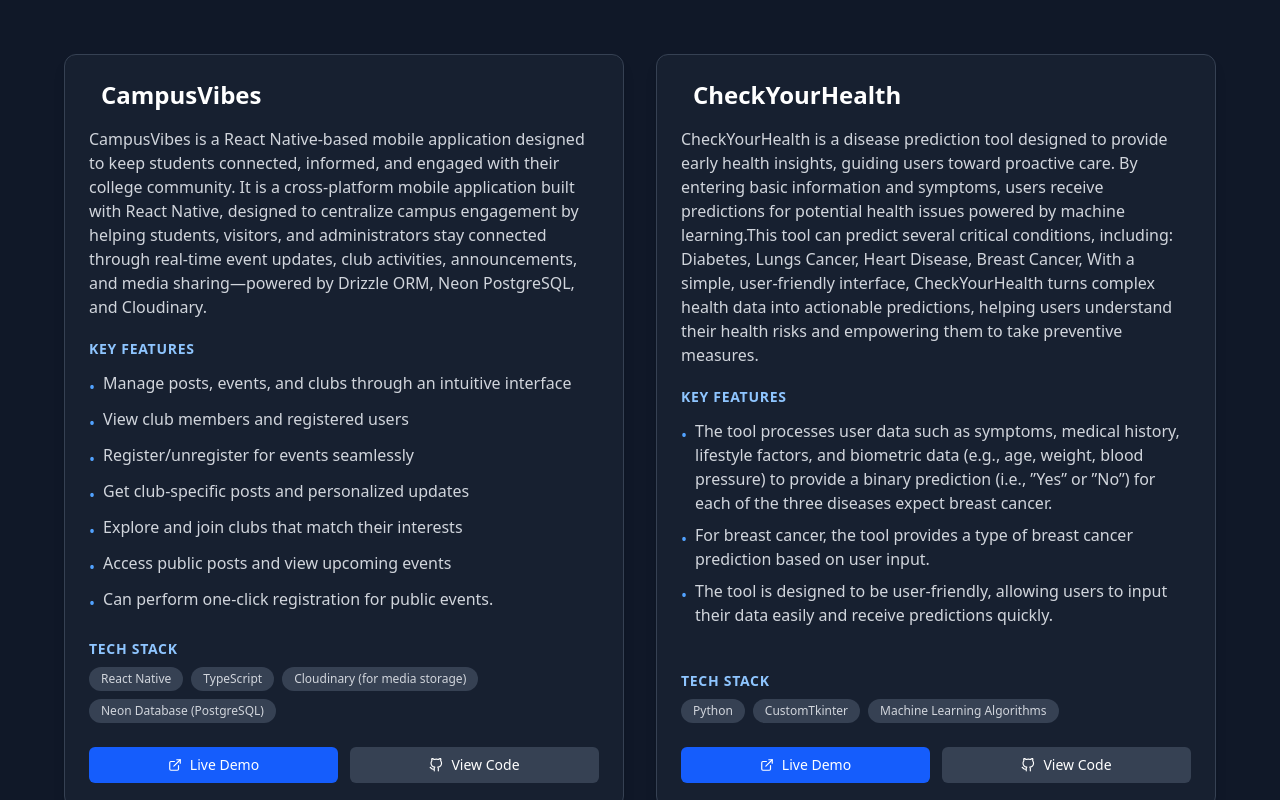
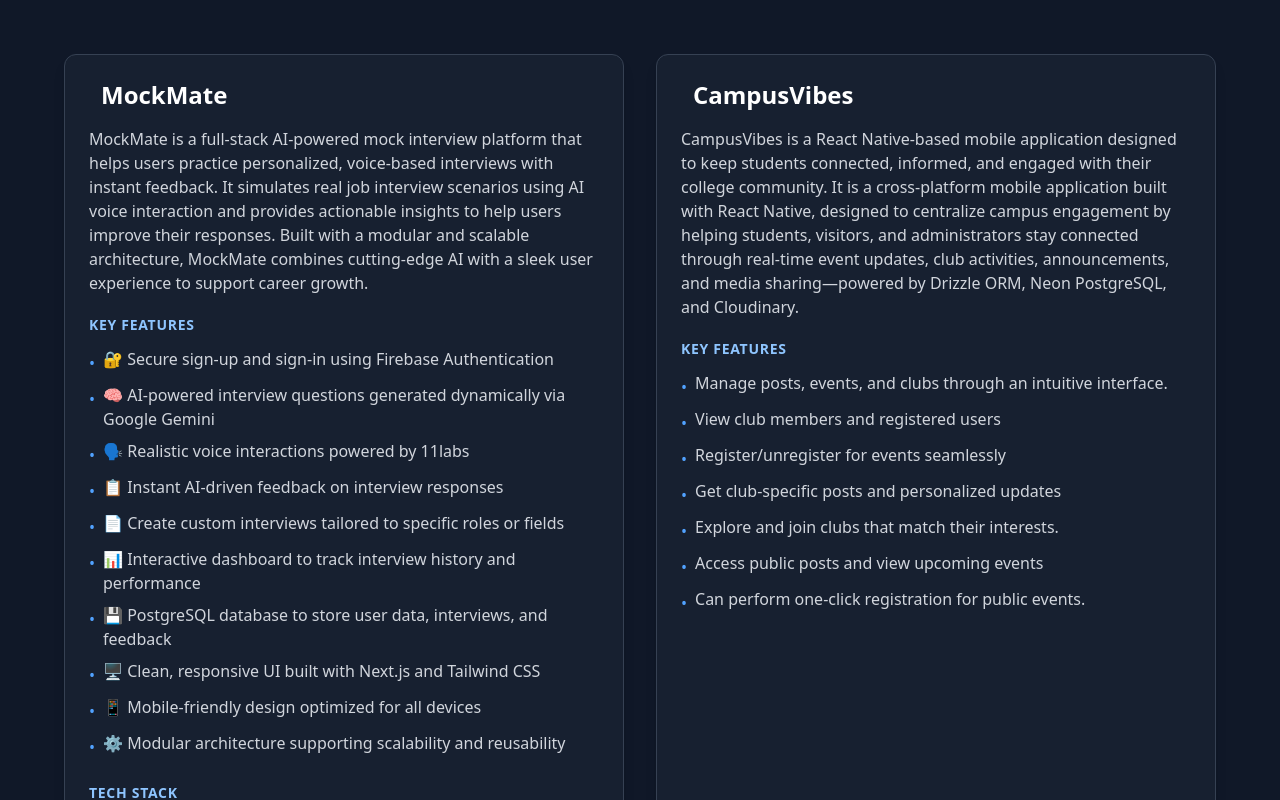
Before and after one commit to yashsrivastavaaa/Portfolio, a React (Vite) app: page / in a window 1280 px wide. Shown: the part 2220-3020 px from the top of the page. Built offline with nearby package versions, Linux system fonts and the light colour scheme.

Commit message:
Data.jsx

```diff
--- a/src/Data.jsx
+++ b/src/Data.jsx
@@ -46,6 +46,7 @@
   "JavaScript (ES6+)",
   "TypeScript",
   "React.js",
+  "Next.js",
   "React Native",
   "Tailwind CSS",
 ];
@@ -63,16 +64,47 @@
 export const projects = [
   {
     id: 1,
+  title: "MockMate",
+  icon: " ",
+  description:
+    "MockMate is a full-stack AI-powered mock interview platform that helps users practice personalized, voice-based interviews with instant feedback. It simulates real job interview scenarios using AI voice interaction and provides actionable insights to help users improve their responses. Built with a modular and scalable architecture, MockMate combines cutting-edge AI with a sleek user experience to support career growth.",
+  features: [
+    "🔐 Secure sign-up and sign-in using Firebase Authentication",
+    "🧠 AI-powered interview questions generated dynamically via Google Gemini",
+    "🗣️ Realistic voice interactions powered by 11labs",
+    "📋 Instant AI-driven feedback on interview responses",
+    "📄 Create custom interviews tailored to specific roles or fields",
+    "📊 Interactive dashboard to track interview history and performance",
+    "💾 PostgreSQL database to store user data, interviews, and feedback",
+    "🖥️ Clean, responsive UI built with Next.js and Tailwind CSS",
+    "📱 Mobile-friendly design optimized for all devices",
+    "⚙️ Modular architecture supporting scalability and reusability"
+  ],
+  techStack: [
+    "Next.js",
+    "TypeScript",
+    "Firebase Authentication",
+    "Google Gemini (AI generation)",
+    "11labs API (Voice interaction)",
+    "PostgreSQL",
+    "Tailwind CSS",
+    "Vercel (Hosting)"
+  ],
+  demoLink: "https://mock-mate-one-theta.vercel.app/",
+  codeLink: "https://github.com/yashsrivastavaaa/MockMate"
+  },
+  {
+    id: 2,
     title: "CampusVibes",
     icon: " ",
     description:
       "CampusVibes is a React Native-based mobile application designed to keep students connected, informed, and engaged with their college community. It is a cross-platform mobile application built with React Native, designed to centralize campus engagement by helping students, visitors, and administrators stay connected through real-time event updates, club activities, announcements, and media sharing—powered by Drizzle ORM, Neon PostgreSQL, and Cloudinary.",
     features: [
-      "Manage posts, events, and clubs through an intuitive interface",
+      "Manage posts, events, and clubs through an intuitive interface.",
       "View club members and registered users",
       "Register/unregister for events seamlessly",
       "Get club-specific posts and personalized updates",
-      "Explore and join clubs that match their interests",
+      "Explore and join clubs that match their interests.",
       "Access public posts and view upcoming events",
       "Can perform one-click registration for public events.",
     ],
@@ -86,19 +118,4 @@
     demoLink: "https://github.com/yashsrivastavaaa/CampusVibes",
     codeLink: "https://github.com/yashsrivastavaaa/CampusVibes",
   },
-  {
-    id: 2,
-    title: "CheckYourHealth",
-    icon: " ",
-    description: "CheckYourHealth is a disease prediction tool designed to provide early health insights, guiding users toward proactive care. By entering basic information and symptoms, users receive predictions for potential health issues powered by machine learning.This tool can predict several critical conditions, including: Diabetes, Lungs Cancer, Heart Disease, Breast Cancer, With a simple, user-friendly interface, CheckYourHealth turns complex health data into actionable predictions, helping users understand their health risks and empowering them to take preventive measures.",
-    features: [
-      " The tool processes user data such as symptoms, medical history, lifestyle factors, and biometric data (e.g., age, weight, blood pressure) to provide a binary prediction (i.e., ”Yes” or ”No”) for each of the three diseases expect breast cancer.",
-      "For breast cancer, the tool provides a type of breast cancer prediction based on user input.",
-      "The tool is designed to be user-friendly, allowing users to input their data easily and receive predictions quickly.",
-
-    ],
-    techStack: ["Python", "CustomTkinter", "Machine Learning Algorithms"],
-    demoLink: "https://github.com/yashsrivastavaaa/CheckYourHealth",
-    codeLink: "https://github.com/yashsrivastavaaa/CheckYourHealth",
-  },
 ];
```
